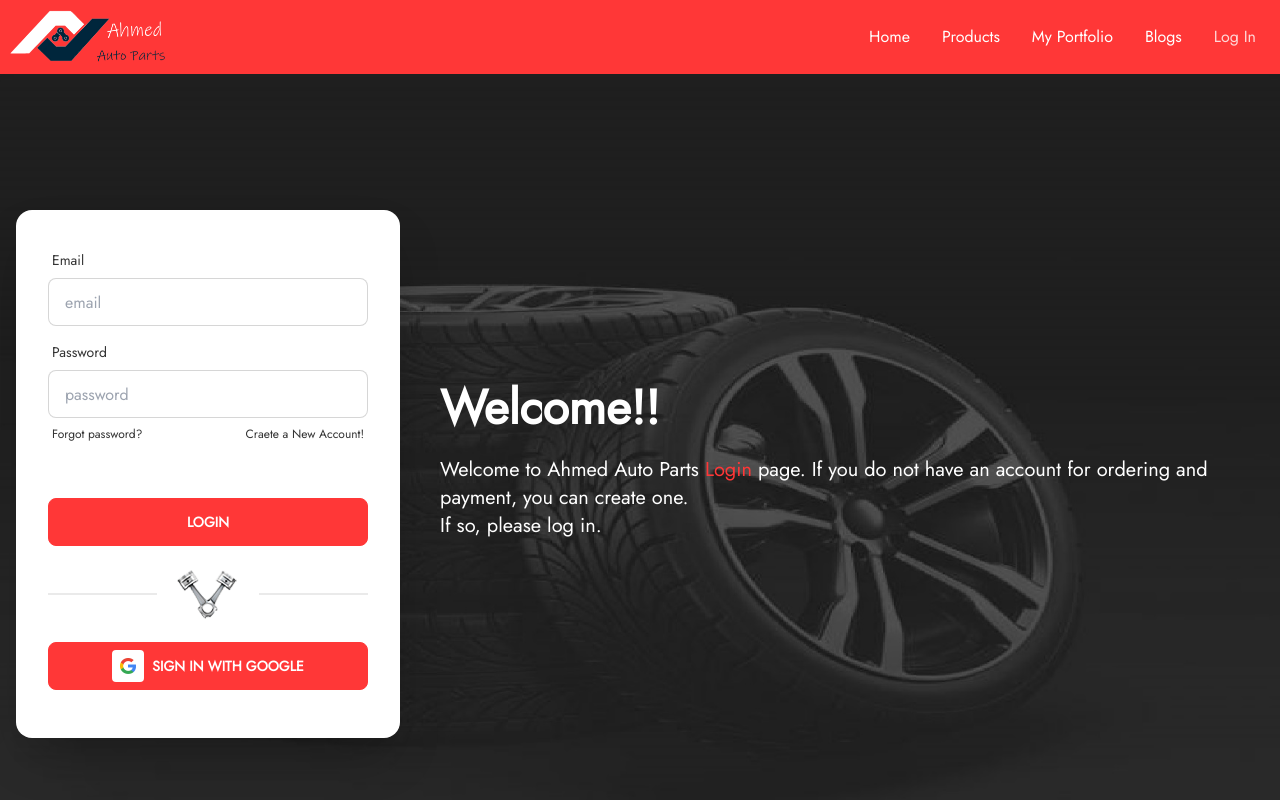
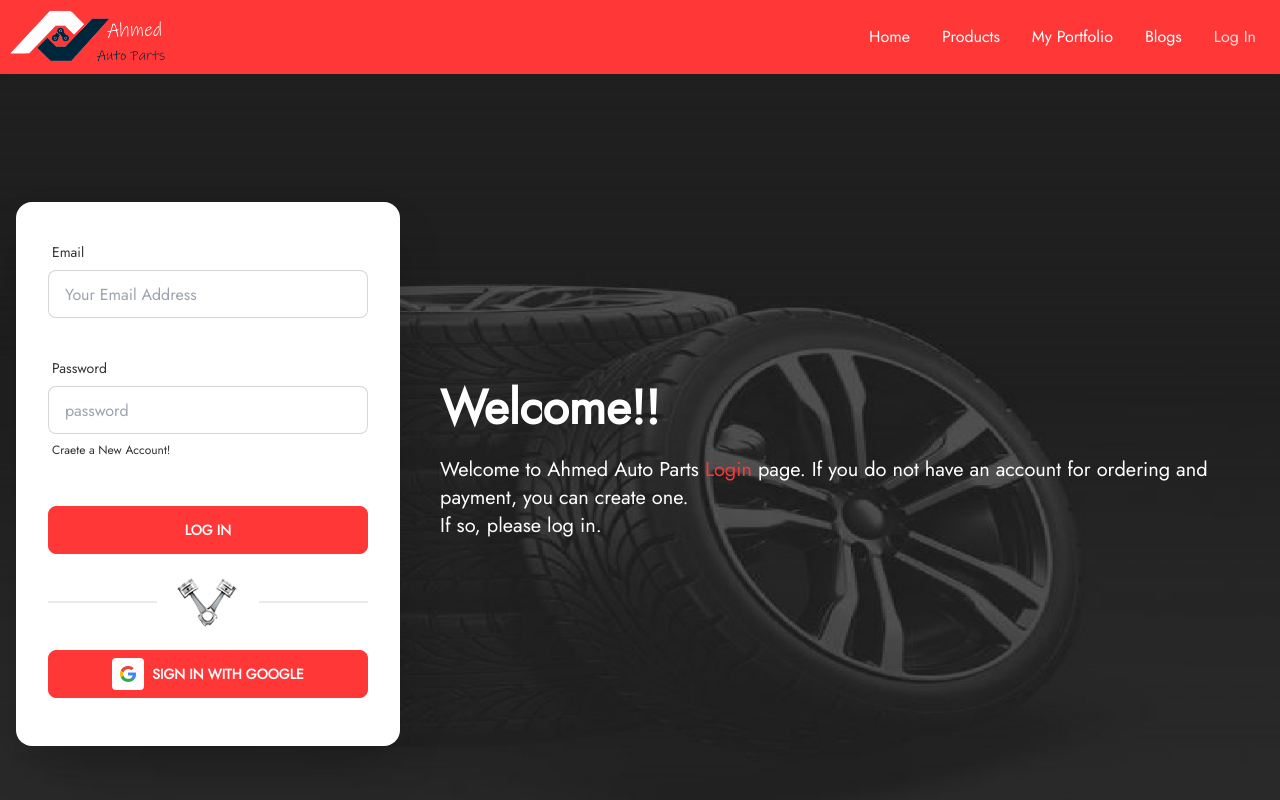
Before and after one commit to mdmahfujarrahman/ahmed-auto-parts, a React (Create React App) app: page /login in a window 1280 px wide. Shown: the top 800 px of the page. Built offline with nearby package versions, Linux system fonts and the light colour scheme; no server answers; a web font is replaced by a local one.

Commit message:
requirauth added

```diff
--- a/src/Pages/Home/Purchase/Purchase.js
+++ b/src/Pages/Home/Purchase/Purchase.js
@@ -1,13 +1,16 @@
 import React from 'react';
+import { useAuthState } from 'react-firebase-hooks/auth';
 import { useForm } from "react-hook-form";
 import { useQuery } from 'react-query';
 import { useParams } from 'react-router-dom';
 import quality from '../../../asset/barcode-scanner.png';
 import packageIcon from "../../../asset/package.png";
+import auth from '../../../firebase/firebase.init';
 import Loading from '../../Sheard/Loading';
 
 const Purchase = () => {
     const {id} = useParams()
+    const [user, loading] = useAuthState(auth);
     const {
         register,
         formState: { errors },
@@ -19,7 +22,7 @@
         fetch(`http://localhost:5000/parts/${id}`).then((res) => res.json())
     );
 
-    if(isLoading){
+    if (isLoading || loading) {
         return <Loading />;
     }
 
@@ -65,52 +68,19 @@
                         onSubmit={handleSubmit(onSubmit)}
                     >
                         <input
-                            {...register("name", {
-                                required: {
-                                    value: true,
-                                    message: "Name is required",
-                                },
-                            })}
+                            {...register("name")}
+                            value={user.displayName}
                             type="text"
-                            placeholder="Enter Your Name"
+                            disabled
                             className="input input-bordered w-full max-w-xs mb-4"
                         />
-                        <label className="label">
-                            {errors.name?.type === "required" && (
-                                <span className="label-text-alt text-red-500">
-                                    {errors.name.message}
-                                </span>
-                            )}
-                        </label>
                         <input
-                            {...register("email", {
-                                required: {
-                                    value: true,
-                                    message: "Email is required",
-                                },
-                                pattern: {
-                                    value: /[a-z0-9._%+-]+@[a-z0-9.-]+\.[a-z]{2,3}$/,
-                                    message: "Provide a valid email",
-                                },
-                            })}
+                            {...register("email")}
                             type="email"
-                            placeholder="Enter Your Email Address"
-                            className="input input-bordered w-full max-w-xs"
+                            value={user.email}
+                            disabled
+                            className="input input-bordered w-full max-w-xs mb-4"
                         />
-                        <label className="label">
-                            {errors.email?.type === "required" && (
-                                <span className="label-text-alt text-red-500">
-                                    {errors.email.message}
-                                </span>
-                            )}
-                        </label>
-                        <label className="label">
-                            {errors.email?.type === "pattern" && (
-                                <span className="label-text-alt text-red-500">
-                                    {errors.email.message}
-                                </span>
-                            )}
-                        </label>
                         <input
                             {...register("phone", {
                                 required: {
@@ -157,6 +127,10 @@
                                     value: 100,
                                     message: "Minimum Order 100 pcs",
                                 },
+                                max: {
+                                    value: `${partsDetails.quantity}`,
+                                    message: `Maximum Order less the Our Stock Pcs`,
+                                },
                             })}
                             type="number"
                             placeholder="Please Enter Order Quality"
@@ -171,6 +145,13 @@
                         </label>
                         <label className="label">
                             {errors.quantity?.type === "min" && (
+                                <span className="label-text-alt text-red-500">
+                                    {errors.quantity.message}
+                                </span>
+                            )}
+                        </label>
+                        <label className="label">
+                            {errors.quantity?.type === "max" && (
                                 <span className="label-text-alt text-red-500">
                                     {errors.quantity.message}
                                 </span>
--- a/src/Pages/Login/Login/Login.js
+++ b/src/Pages/Login/Login/Login.js
@@ -1,9 +1,55 @@
-import React from 'react';
-import { Link } from 'react-router-dom';
+import React, { useEffect } from 'react';
+import { useSignInWithEmailAndPassword, useSignInWithGoogle } from 'react-firebase-hooks/auth';
+import { useForm } from 'react-hook-form';
+import { Link, useLocation, useNavigate } from 'react-router-dom';
 import google from '../../../asset/google.png';
 import piston from '../../../asset/piston.png';
+import auth from '../../../firebase/firebase.init';
+import Loading from '../../Sheard/Loading';
+
 
 const Login = () => {
+    const navigate= useNavigate()
+    const location = useLocation()
+    const {
+        register,
+        formState: { errors },
+        handleSubmit,
+    } = useForm();
+    const [signInWithEmailAndPassword, user, loading, error] =
+        useSignInWithEmailAndPassword(auth);
+    const [signInWithGoogle, gUser, gLoading, gError] = useSignInWithGoogle(auth);
+    const from = location.state?.from?.pathname || "/";
+
+    useEffect(() => {
+        if (user || gUser) {
+            navigate(from, { replace: true });
+        }
+    }, [user, gUser, from, navigate]);
+
+
+    let signInError;
+
+    if (error || gError) {
+        signInError = (
+            <p className="text-red-500 text-center">
+                <small>
+                    {error?.message || gError?.message}
+                </small>
+            </p>
+        );
+    }
+
+    if (loading || gLoading) {
+        return <Loading />;
+    }
+
+
+    const onSubmit = async (data) => {
+        await signInWithEmailAndPassword(data.email, data.password);
+
+    };
+
 
     return (
         <div class="hero min-h-screen bg-review-bg">
@@ -20,15 +66,40 @@
                 </div>
                 <div class="card flex-shrink-0 w-full max-w-sm shadow-2xl bg-base-100">
                     <div class="card-body">
-                        <div class="form-control">
-                            <label class="label">
-                                <span class="label-text">Email</span>
+                        <form onSubmit={handleSubmit(onSubmit)}>
+                            <div className="form-control w-full max-w-xs">
+                                <label className="label">
+                                    <span className="label-text">Email</span>
                                 </label>
                                 <input
-                                type="text"
-                                placeholder="email"
-                                class="input input-bordered"
+                                    {...register("email", {
+                                        required: {
+                                            value: true,
+                                            message: "Email is required",
+                                        },
+                                        pattern: {
+                                            value: /[a-z0-9._%+-]+@[a-z0-9.-]+\.[a-z]{2,3}$/,
+                                            message: "Provide a valid email",
+                                        },
+                                    })}
+                                    type="email"
+                                    placeholder="Your Email Address"
+                                    className="input input-bordered w-full max-w-xs"
                                 />
+                                <label className="label">
+                                    {errors.email?.type === "required" && (
+                                        <span className="label-text-alt text-red-500">
+                                            {errors.email.message}
+                                        </span>
+                                    )}
+                                </label>
+                                <label className="label">
+                                    {errors.email?.type === "pattern" && (
+                                        <span className="label-text-alt text-red-500">
+                                            {errors.email.message}
+                                        </span>
+                                    )}
+                                </label>
                             </div>
                             <div class="form-control">
                                 <label class="label">
@@ -39,15 +110,8 @@
                                     placeholder="password"
                                     class="input input-bordered"
                                 />
-                            <div className="flex justify-between">
-                                <label class="label">
-                                    <a
-                                        href="#"
-                                        class="label-text-alt link link-hover"
-                                    >
-                                        Forgot password?
-                                    </a>
-                                </label>
+                                {signInError}
+
                                 <label class="label">
                                         <Link
                                             to="/signup"
@@ -57,16 +121,21 @@
                                         </Link>
                                 </label>
                             </div>
+                            <div class="form-control mt-6">
+                                <input
+                                    type="submit"
+                                    value="Log In"
+                                    class="btn btn-primary text-white my-4"
+                                ></input>
                             </div>
-                        <div class="form-control mt-6">
-                            <button class="btn btn-primary text-white my-4">
-                                Login
-                            </button>
-                        </div>
+                        </form>
                         <div class="divider">
                             <img className="10" src={piston} alt="piston" />
                         </div>
-                        <button class="btn btn-primary my-4">
+                        <button
+                            onClick={() => signInWithGoogle()}
+                            class="btn btn-primary my-4"
+                        >
                             <div className="bg-white p-2 rounded">
                                 <img
                                     className="w-4"
--- /dev/null
+++ b/src/Pages/Login/RequireAuth/RequireAuth.js
@@ -0,0 +1,24 @@
+import React from 'react';
+import { useAuthState } from 'react-firebase-hooks/auth';
+import { Navigate, useLocation } from 'react-router-dom';
+import auth from '../../../firebase/firebase.init';
+import Loading from '../../Sheard/Loading';
+
+const RequireAuth = ({children}) => {
+    const [user, loading, error] = useAuthState(auth);
+    const location = useLocation()
+
+    if(loading) {
+        return <Loading/>
+    }
+
+    if (!user) {
+
+      return <Navigate to="/login" state={{ from: location }} replace />;
+    }
+
+    return children;
+}
+
+
+export default RequireAuth;
```
Also changed, not shown: src/App.js (+9 -1 lines), src/Pages/Sheard/Navbar.js (+29 -4 lines). Lines whose indentation alone changed are shown as unchanged.
